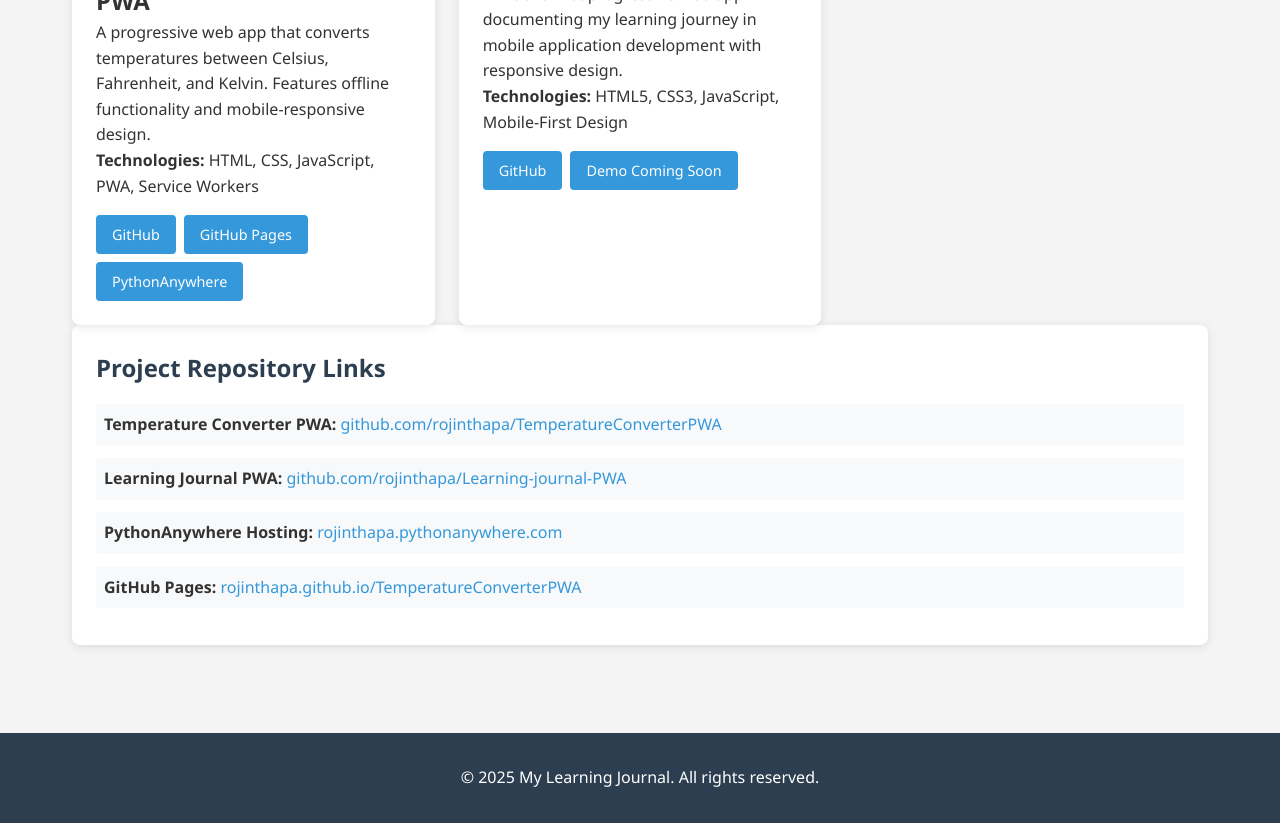
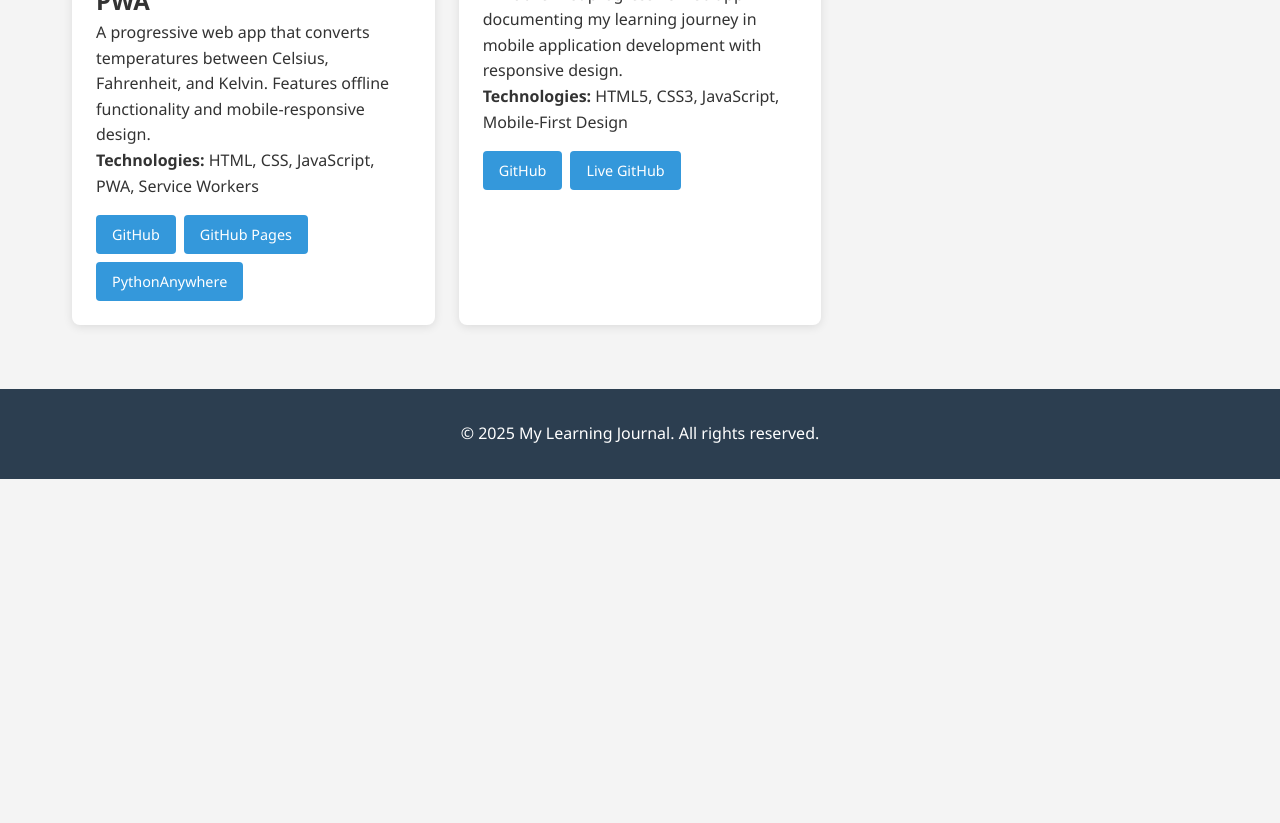
Before and after one commit to rojinthapa/Learning-journal-PWA, a plain HTML site: page projects.html in a window 1280 px wide. Shown: the part 248-1071 px from the top of the page. After the commit the page ends 800 px from the top, so only its background shows below. Drawn offline with Linux system fonts and the light colour scheme.

Commit message:
Update projects.html Lab 2 Completed

```diff
--- a/projects.html
+++ b/projects.html
@@ -37,27 +37,9 @@
                 <p><strong>Technologies:</strong> HTML5, CSS3, JavaScript, Mobile-First Design</p>
                 <div class="project-links">
                     <a href="https://github.com/rojinthapa/Learning-journal-PWA" target="_blank" class="project-link">GitHub</a>
-                    <a href="#" class="project-link">Demo Coming Soon</a>
+                    <a href="https://rojinthapa.github.io/Learning-journal-PWA/" class="project-link">Live GitHub</a>
                 </div>
             </div>
-        </div>
-
-        <div class="card">
-            <h2>Project Repository Links</h2>
-            <ul>
-                <li><strong>Temperature Converter PWA:</strong>
-                    <a href="https://github.com/rojinthapa/TemperatureConverterPWA" target="_blank">github.com/rojinthapa/TemperatureConverterPWA</a>
-                </li>
-                <li><strong>Learning Journal PWA:</strong>
-                    <a href="https://github.com/rojinthapa/Learning-journal-PWA" target="_blank">github.com/rojinthapa/Learning-journal-PWA</a>
-                </li>
-                <li><strong>PythonAnywhere Hosting:</strong>
-                    <a href="https://rojinthapa.pythonanywhere.com" target="_blank">rojinthapa.pythonanywhere.com</a>
-                </li>
-                <li><strong>GitHub Pages:</strong>
-                    <a href="https://rojinthapa.github.io/TemperatureConverterPWA/" target="_blank">rojinthapa.github.io/TemperatureConverterPWA</a>
-                </li>
-            </ul>
         </div>
     </main>
 
```
